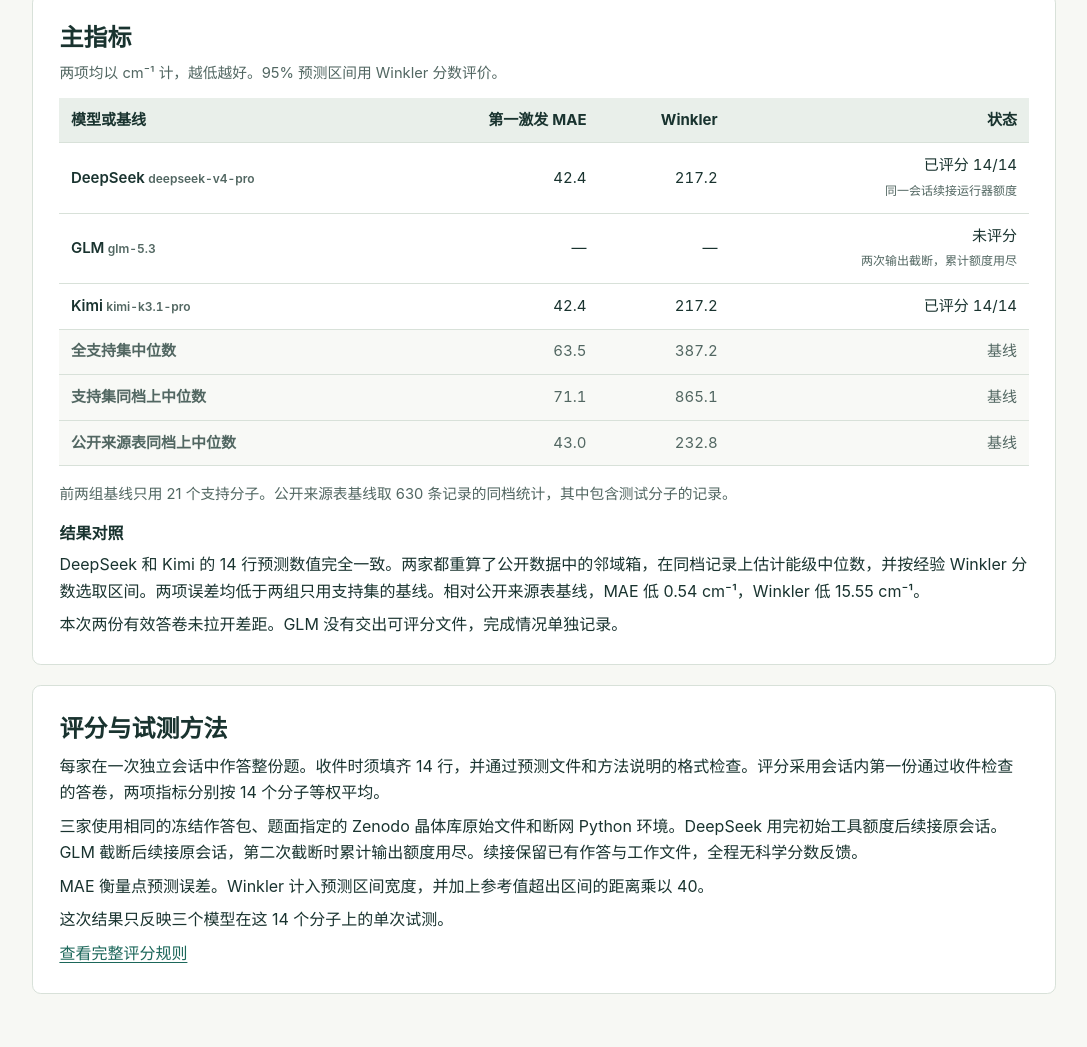
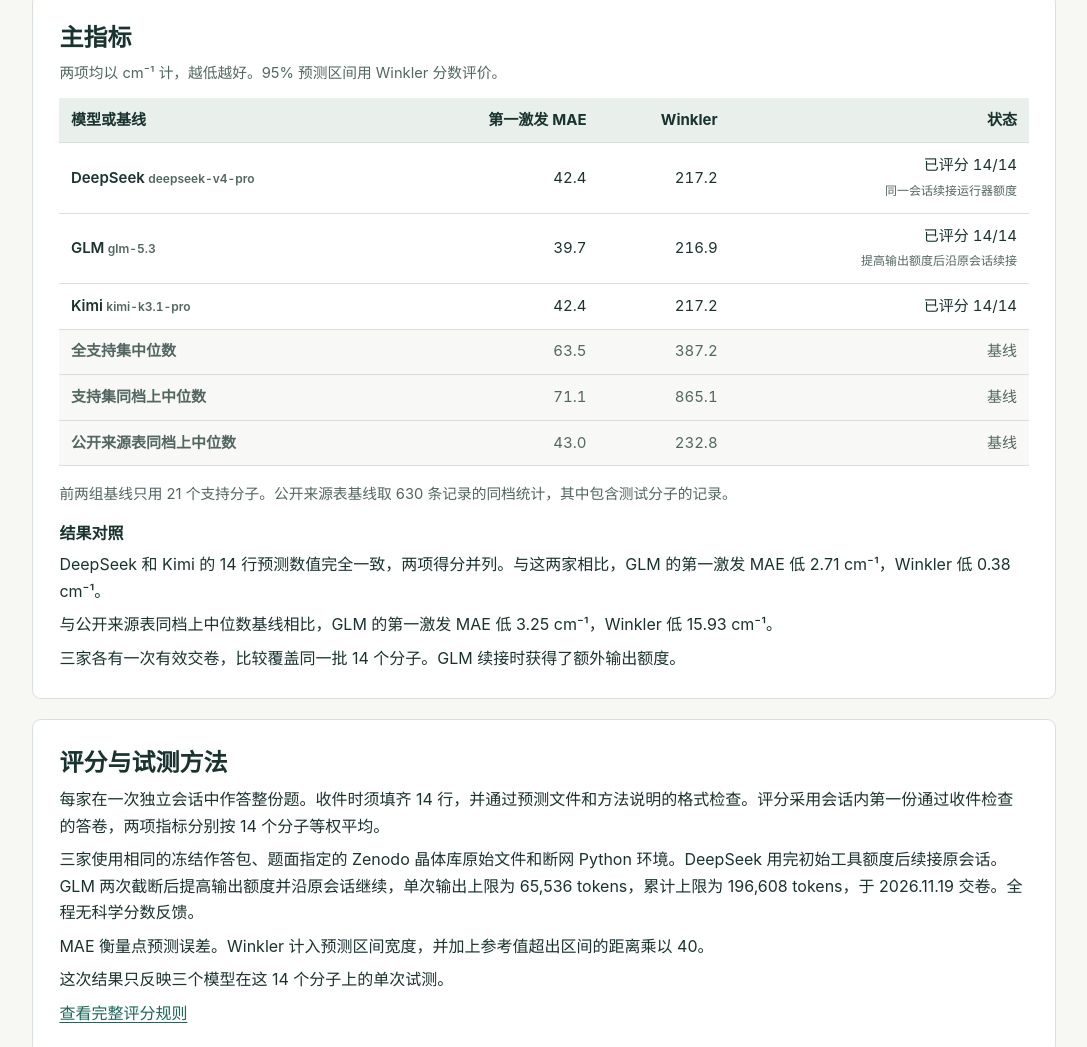
Before and after one commit to sksx085/ai4s-bench-notes, a plain HTML site: page practice/dy-ladder-prediction-results.html in a window 1280 px wide. Shown: the part 384-1431 px from the top of the page, without its empty margins (96-1183 px from the left). Drawn offline with Linux system fonts and the light colour scheme.

Commit message:
Update Dy v1.1 results with completed GLM submission

```diff
--- a/practice/dy-ladder-prediction-results.html
+++ b/practice/dy-ladder-prediction-results.html
@@ -65,7 +65,7 @@
             </thead>
             <tbody>
             <tr><th scope="row">DeepSeek<small>deepseek-v4-pro</small></th><td>42.4</td><td>217.2</td><td>已评分 14/14<br><small>同一会话续接运行器额度</small></td></tr>
-            <tr><th scope="row">GLM<small>glm-5.3</small></th><td>—</td><td>—</td><td>未评分<br><small>两次输出截断，累计额度用尽</small></td></tr>
+            <tr><th scope="row">GLM<small>glm-5.3</small></th><td>39.7</td><td>216.9</td><td>已评分 14/14<br><small>提高输出额度后沿原会话续接</small></td></tr>
             <tr><th scope="row">Kimi<small>kimi-k3.1-pro</small></th><td>42.4</td><td>217.2</td><td>已评分 14/14</td></tr>
             <tr class="baseline"><th scope="row">全支持集中位数</th><td>63.5</td><td>387.2</td><td>基线</td></tr>
             <tr class="baseline"><th scope="row">支持集同档上中位数</th><td>71.1</td><td>865.1</td><td>基线</td></tr>
@@ -75,14 +75,15 @@
         </div>
         <p class="result-note">前两组基线只用 21 个支持分子。公开来源表基线取 630 条记录的同档统计，其中包含测试分子的记录。</p>
         <h3>结果对照</h3>
-        <p>DeepSeek 和 Kimi 的 14 行预测数值完全一致。两家都重算了公开数据中的邻域箱，在同档记录上估计能级中位数，并按经验 Winkler 分数选取区间。两项误差均低于两组只用支持集的基线。相对公开来源表基线，MAE 低 0.54 cm⁻¹，Winkler 低 15.55 cm⁻¹。</p>
-        <p>本次两份有效答卷未拉开差距。GLM 没有交出可评分文件，完成情况单独记录。</p>
+        <p>DeepSeek 和 Kimi 的 14 行预测数值完全一致，两项得分并列。与这两家相比，GLM 的第一激发 MAE 低 2.71 cm⁻¹，Winkler 低 0.38 cm⁻¹。</p>
+        <p>与公开来源表同档上中位数基线相比，GLM 的第一激发 MAE 低 3.25 cm⁻¹，Winkler 低 15.93 cm⁻¹。</p>
+        <p>三家各有一次有效交卷，比较覆盖同一批 14 个分子。GLM 续接时获得了额外输出额度。</p>
       </section>
 
       <section class="topic-section result-card" id="method" aria-labelledby="method-heading">
         <h2 id="method-heading">评分与试测方法</h2>
         <p>每家在一次独立会话中作答整份题。收件时须填齐 14 行，并通过预测文件和方法说明的格式检查。评分采用会话内第一份通过收件检查的答卷，两项指标分别按 14 个分子等权平均。</p>
-        <p>三家使用相同的冻结作答包、题面指定的 Zenodo 晶体库原始文件和断网 Python 环境。DeepSeek 用完初始工具额度后续接原会话。GLM 截断后续接原会话，第二次截断时累计输出额度用尽。续接保留已有作答与工作文件，全程无科学分数反馈。</p>
+        <p>三家使用相同的冻结作答包、题面指定的 Zenodo 晶体库原始文件和断网 Python 环境。DeepSeek 用完初始工具额度后续接原会话。GLM 两次截断后提高输出额度并沿原会话继续，单次输出上限为 65,536 tokens，累计上限为 196,608 tokens，于 2026.11.19 交卷。全程无科学分数反馈。</p>
         <p>MAE 衡量点预测误差。Winkler 计入预测区间宽度，并加上参考值超出区间的距离乘以 40。</p>
         <p>这次结果只反映三个模型在这 14 个分子上的单次试测。</p>
         <p><a href="./dy-ladder-prediction.html#scoring">查看完整评分规则</a></p>
```
